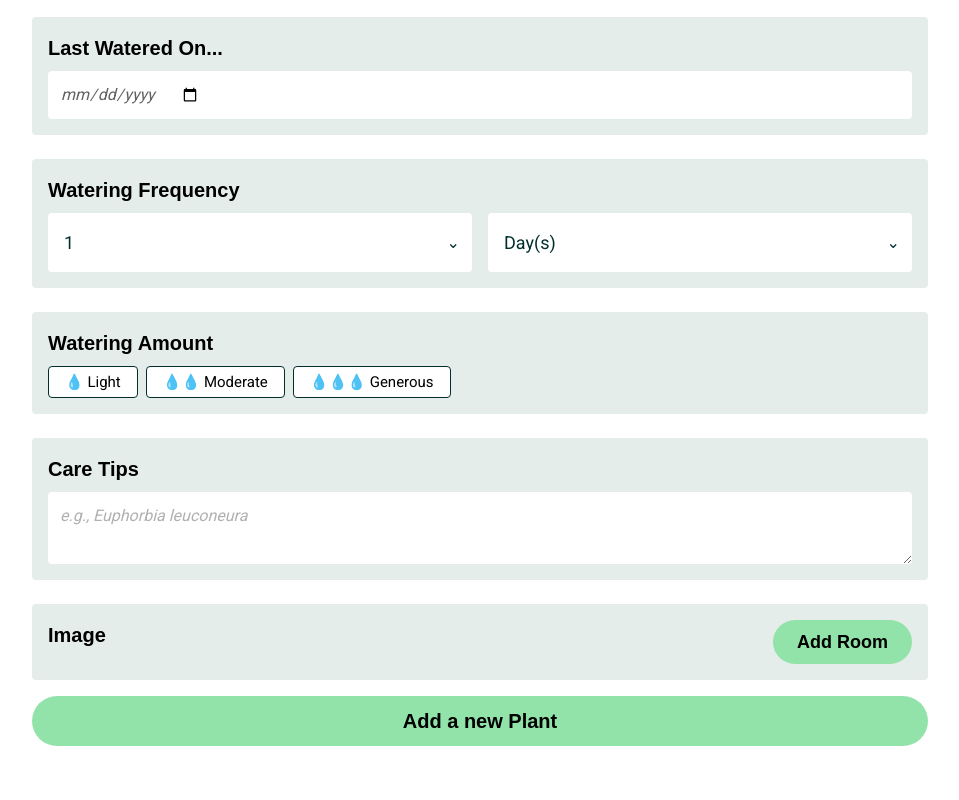
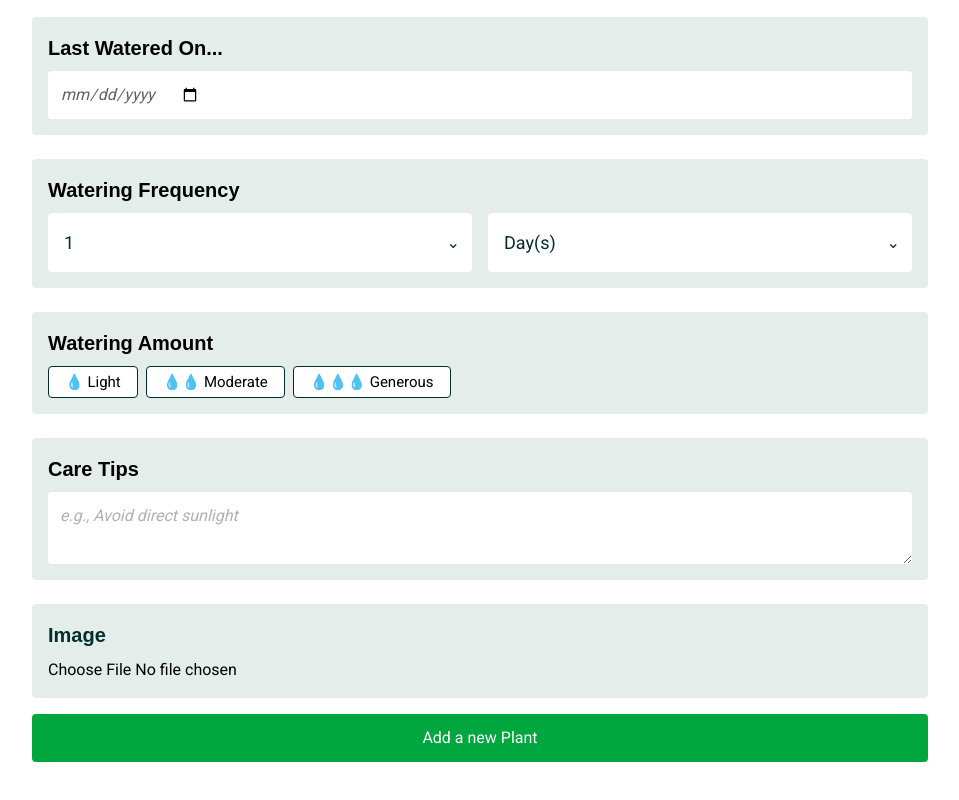
Before and after one commit to jumaber/plant-pal, a React (Vite) app: page /add in a window 1280 px wide. Shown: the part 711-1511 px from the top of the page, without its empty margins (160-1119 px from the left). Built offline with nearby package versions, Linux system fonts and the light colour scheme; a web font is replaced by a local one.

Commit message:
adding submition and image upload functionality

```diff
--- a/src/pages/AddPlantPage.jsx
+++ b/src/pages/AddPlantPage.jsx
@@ -1,11 +1,9 @@
 import { useState } from "react";
 import { useNavigate } from "react-router-dom";
-import close from "../assets/close.svg"
-import { ButtonNarrow } from "../components/ButtonNarrow"
+import close from "../assets/close.svg";
+import { ButtonNarrow } from "../components/ButtonNarrow";
 import { Button } from "../components/Button";
-
-import { Pill } from "../components/Pill"
-
+import { Pill } from "../components/Pill";
 
 export function AddPlantPage() {
   const [name, setName] = useState("");
@@ -15,12 +13,12 @@ export function AddPlantPage() {
   const [lastWatered, setLastWatered] = useState("");
   const [wateringFrequencyDays, setWateringFrequencyDays] = useState("");
   const [wateringUnit, setWateringUnit] = useState("days");
+  const [careTips, setCareTips] = useState("");
+  const [thirstLevel, setThirstLevel] = useState("");
+  const [imageFile, setImageFile] = useState(null);
+  const [imagePreview, setImagePreview] = useState(null);
 
-  const [careTips, setCareTips] = useState("");
-
-  const [thirstLevel, setThirstLevel] = useState("");
-
-  const navigate = useNavigate(); // Hook to redirect after submission
+  const navigate = useNavigate();
 
   const roomOptions = [
     "Kitchen Window",
@@ -30,18 +28,91 @@ export function AddPlantPage() {
     "Balcony",
     "Parents Room",
     "Marius Room",
-    "Caterina Room"
+    "Caterina Room",
   ];
 
   const locationOptions = ["Indoor", "Outdoor", "Indoor & Outdoor"];
 
   const thirstLevelOptions = ["💧 Light", "💧💧 Moderate ", "💧💧💧 Generous"];
 
-  // const handleSubmit {}
+  const handleImageChange = (e) => {
+    const file = e.target.files[0];
+    setImageFile(file);
+    setImagePreview(URL.createObjectURL(file));
+  };
+
+  const uploadImageToCloudinary = async (file) => {
+    const data = new FormData();
+    data.append("file", file);
+    data.append("upload_preset", "plants");
+
+    const response = await fetch(
+      "https://api.cloudinary.com/v1_1/jumaber/image/upload",
+      {
+        method: "POST",
+        body: data,
+      }
+    );
+
+    const result = await response.json();
+    return result.secure_url;
+  };
+
+  const handleSubmit = async (e) => {
+    e.preventDefault();
+
+    let uploadedImageUrl = "";
+    if (imageFile) {
+      uploadedImageUrl = await uploadImageToCloudinary(imageFile);
+    }
+
+    const newPlant = {
+      name,
+      scientificName,
+      location,
+      room,
+      lastWatered,
+      wateringFrequencyDays: Number(wateringFrequencyDays),
+      wateringUnit,
+      thirstLevel,
+      careTips,
+      photo: uploadedImageUrl,
+    };
+
+    console.log("Sending this plant:", newPlant);
+
+    try {
+      const response = await fetch(
+        "https://plantpal-backend-9iz1.onrender.com/plants",
+        {
+          method: "POST",
+          headers: {
+            "Content-Type": "application/json",
+          },
+          body: JSON.stringify(newPlant),
+        }
+      );
+
+      const text = await response.text();
+      console.log("Raw response text:", text);
+
+      if (!response.ok) {
+        throw new Error("Failed to save plant to server");
+      }
+
+      navigate("/");
+    } catch (error) {
+      console.error("Error saving plant:", error);
+      alert("Oops! Something went wrong while saving your plant.");
+    }
+  };
+
+
+
 
   return (
     <div className="flex justify-center p-4 md:p-8 lg:p-20 lg:px-20">
-      <div className="flex flex-col w-full  max-w-4xl justify-center">
+      <div className="flex flex-col w-full max-w-4xl justify-center">
         <div className="flex flex-row w-full justify-between">
           <h1 className="text-h1">Add Plant</h1>
           <img
@@ -51,10 +122,8 @@ export function AddPlantPage() {
             onClick={() => navigate("/")}
           />
         </div>
-        <form>
-          {/* onSubmit={handleSubmit}*}
-
-        {/* Common Name */}
+        <form onSubmit={handleSubmit}>
+          {/* Common Name */}
           <div className="bg-[var(--color-background)] p-2 md:p-4 mt-6 rounded-sm">
             <div className="text-h3 pb-2 text-bg-[var(--color-darkgreen)]">
               Common Name
@@ -65,7 +134,7 @@ export function AddPlantPage() {
               onChange={(e) => setName(e.target.value)}
               placeholder="e.g., Spider Plant"
               className="bg-white flex w-full p-3 rounded-sm text-placeholder"
-            ></input>
+            />
           </div>
 
           {/* Scientific Name */}
@@ -79,7 +148,7 @@ export function AddPlantPage() {
               onChange={(e) => setScientificName(e.target.value)}
               placeholder="e.g., Euphorbia leuconeura"
               className="bg-white flex w-full p-3 rounded-sm text-placeholder"
-            ></input>
+            />
           </div>
 
           {/* Location */}
@@ -128,22 +197,15 @@ export function AddPlantPage() {
               value={lastWatered}
               onChange={(e) => setLastWatered(e.target.value)}
               className="bg-white flex w-full p-3 rounded-sm text-placeholder"
-            ></input>
+            />
           </div>
 
-          {/* Watering Frequency*/}
+          {/* Watering Frequency */}
           <div className="bg-[var(--color-background)] p-2 md:p-4 mt-6 rounded-sm">
             <div className="text-h3 pb-2 text-bg-[var(--color-darkgreen)]">
               Watering Frequency
             </div>
-
-            {/* Winter */}
             <div className="flex flex-row w-full items-center gap-2 md:gap-4">
-              {/* <label className="body lg:pr-4 text-[var(--color-grey)]">
-              Winter
-            </label> */}
-
-              {/* Value Picker */}
               <div className="relative w-1/2">
                 <select
                   value={wateringFrequencyDays}
@@ -160,8 +222,6 @@ export function AddPlantPage() {
                   ⌄
                 </div>
               </div>
-
-              {/* Unit Picker */}
               <div className="relative w-1/2">
                 <select
                   value={wateringUnit}
@@ -179,7 +239,7 @@ export function AddPlantPage() {
             </div>
           </div>
 
-          {/* Watering Amount*/}
+          {/* Watering Amount */}
           <div className="bg-[var(--color-background)] p-2 md:p-4 mt-6 rounded-sm">
             <div className="text-h3 pb-2 text-bg-[var(--color-darkgreen)]">
               Watering Amount
@@ -196,6 +256,7 @@ export function AddPlantPage() {
               ))}
             </div>
           </div>
+
           {/* Care Tips */}
           <div className="bg-[var(--color-background)] p-2 md:p-4 mt-6 rounded-sm">
             <div className="text-h3 pb-2 text-bg-[var(--color-darkgreen)]">
@@ -205,24 +266,36 @@ export function AddPlantPage() {
               type="text"
               value={careTips}
               onChange={(e) => setCareTips(e.target.value)}
-              placeholder="e.g., Euphorbia leuconeura"
+              placeholder="e.g., Avoid direct sunlight"
               className="bg-white flex w-full p-3 rounded-sm text-placeholder"
             ></textarea>
           </div>
 
-          {/* Image */}
+          {/* Image Upload */}
           <div className="bg-[var(--color-background)] p-2 md:p-4 mt-6 rounded-sm">
-            <div className="flex flex-row justify-between items-star">
-              <div className="text-h3 pb-2 text-bg-[var(--color-darkgreen)]">
-                Image
-              </div>
-              <ButtonNarrow text="Add Room" />
+            <div className="text-h3 text-[var(--color-darkgreen)] mb-2">
+              Image
             </div>
+            <input type="file" accept="image/*" onChange={handleImageChange} />
+            {imagePreview && (
+              <img
+                src={imagePreview}
+                alt="Preview"
+                className="w-32 h-32 object-cover mt-2 rounded-sm"
+              />
+            )}
+          </div>
+
+          {/* Submit Button */}
+          <div className="my-4">
+            <button
+              type="submit"
+              className="w-full bg-green-600 text-white py-3 rounded"
+            >
+              Add a new Plant
+            </button>
           </div>
         </form>
-        <div className="my-4">
-          <Button width="full" text="Add a new Plant" />
-        </div>
       </div>
     </div>
   );
```
